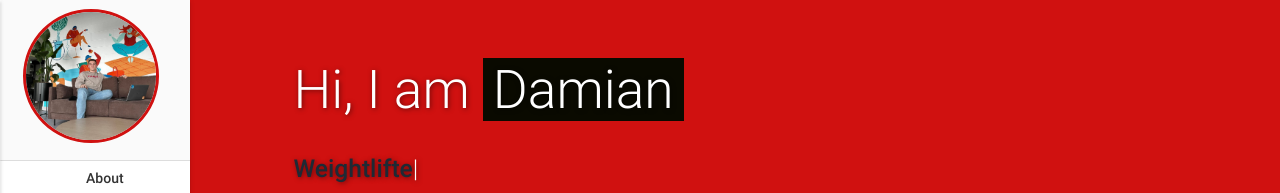
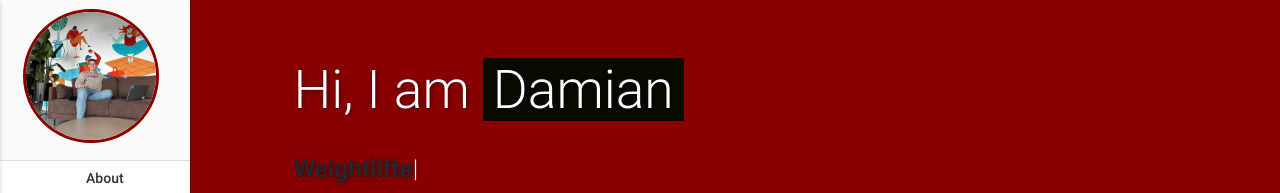
Before and after one commit to damianStrojek/damianStrojek.github.io, a plain HTML site: page index.html in a window 1280 px wide. Shown: the top 193 px of the page. Drawn offline with nearby package versions, Linux system fonts and the light colour scheme; some icons are missing.

Commit message:
Changed main blue color of website

```diff
--- a/assets/css/style.css
+++ b/assets/css/style.css
@@ -16,7 +16,7 @@
   /* background-size: cover;  */
   margin: -31px;
   margin-left:-7px;
-  border: 3px solid #D01110;
+  border: 3px solid #890000;
   border-radius: 50% !important;
 }
 
@@ -307,7 +307,7 @@ h3 {
 }
 
 .overlay {
-  background-color: #D01110;
+  background-color: #890000;
   height: 100%;
   left: 0;
   position: absolute;
@@ -508,7 +508,7 @@ small {
 /* main .teal-text */
 
 .teal-text {
-  color: #D01110 !important;
+  color: #890000 !important;
 }
 
 /* .teal */
```
